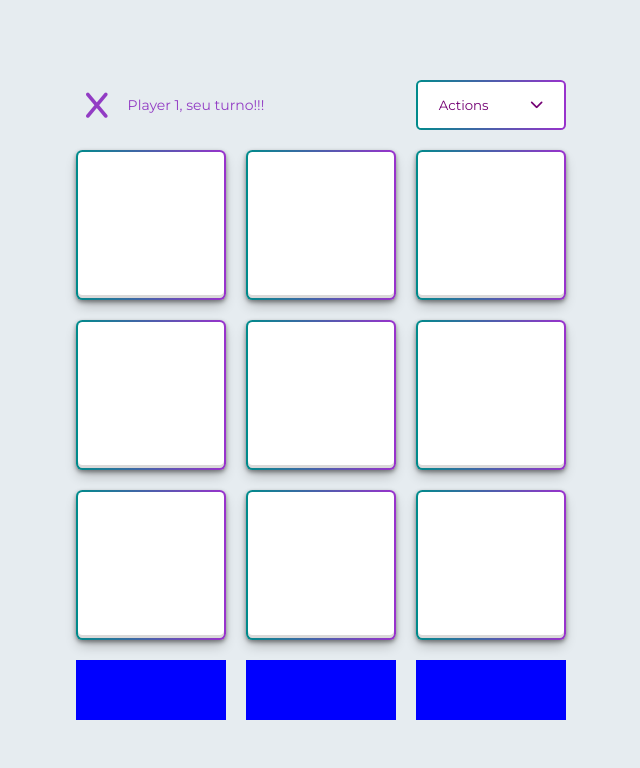
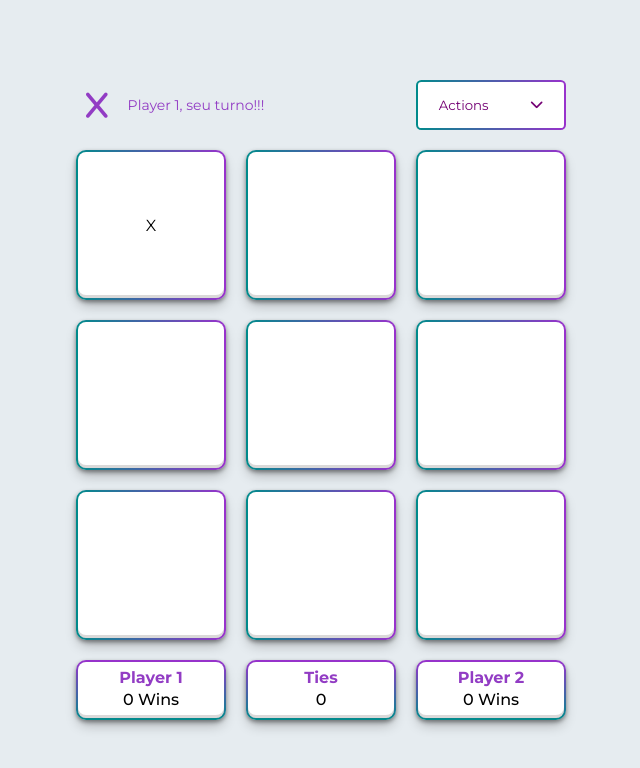
Before and after one commit to Gn112/FreeCodeProject, a plain HTML site: page index.html in a window 1280 px wide. Shown: the whole page, without its empty margins (319-959 px from the left). Drawn offline with Linux system fonts and the light colour scheme.

Commit message:
html e css prontos (acho)

```diff
--- a/css/main.css
+++ b/css/main.css
@@ -150,10 +150,72 @@ button:hover {
 .square {
     background: linear-gradient(white, white) padding-box,
         linear-gradient(to right, rgb(0, 139, 139), darkorchid) border-box;
-    border-radius: 0.4em;
+    border-radius: 10px;
     border: 2px solid transparent;
+    display: flex;
+    justify-content: center;
+    align-items: center;
+
+}
+
+.square:hover {
+    cursor: pointer;
+    background: linear-gradient(to top, rgb(186, 198, 207), rgba(204, 50, 204, 0.178)) padding-box,
+        linear-gradient(to right, rgb(186, 198, 207), rgb(204, 50, 204)) border-box;
 }
 
 .score {
-    background-color: blue;
+    background: linear-gradient(white, white) padding-box,
+        linear-gradient(to top, rgb(0, 139, 139), #9932cc) border-box;
+    border-radius: 10px;
+    border: 2px solid transparent;
+    display: flex;
+    justify-content: center;
+    flex-direction: column;
+    align-items: center;
 }
+
+.score p {
+    color: var(--turquoise);
+    font-weight: 700;
+}
+
+.score span {
+    margin: 3px;
+    font-weight: 500;
+}
+
+/* Modal styles - opens when game finishes  */
+
+.modal {
+    display: flex;
+    justify-content: center;
+    align-items: center;
+    position: fixed;
+    width: 100%;
+    height: 100%;
+    background-color: rgba(0, 0, 0, 0.6);
+  }
+
+  .modal-contents {
+    /* transform: translateY(-80px); */
+    height: 150px;
+    width: 100%;
+    max-width: 300px;
+    background-color: #2a4544;
+    border-radius: 20px;
+    display: flex;
+    flex-direction: column;
+    justify-content: center;
+    align-items: center;
+    gap: 20px;
+    color: white;
+    margin: 10px;
+  }
+
+  .modal-contents button {
+    padding: 10px;
+    background-color: var(--turquoise);
+    color: #2a4544;
+    border-radius: 3px;
+  }
--- a/index.html
+++ b/index.html
@@ -32,23 +32,40 @@
             </div>
 
             <!-- Grid de butões -->
-            <div id="1" class="square shadow"></div>
-            <div id="2" class="square shadow"></div>
-            <div id="3" class="square shadow"></div>
-            <div id="4" class="square shadow"></div>
-            <div id="5" class="square shadow"></div>
-            <div id="6" class="square shadow"></div>
-            <div id="7" class="square shadow"></div>
-            <div id="8" class="square shadow"></div>
-            <div id="9" class="square shadow"></div>
+            <div id="1" class="square shadow" data-id="square">X</div>
+            <div id="2" class="square shadow" data-id="square"></div>
+            <div id="3" class="square shadow" data-id="square"></div>
+            <div id="4" class="square shadow" data-id="square"></div>
+            <div id="5" class="square shadow" data-id="square"></div>
+            <div id="6" class="square shadow" data-id="square"></div>
+            <div id="7" class="square shadow" data-id="square"></div>
+            <div id="8" class="square shadow" data-id="square"></div>
+            <div id="9" class="square shadow" data-id="square"></div>
 
             <!-- Placar de score -->
-            <div class="score"></div>
-            <div class="score"></div>
-            <div class="score"></div>
+            <div class="score shadow">
+                <p>Player 1</p>
+                <span data-id="p1-wins">0 Wins</span>
+              </div>
+              <div class="score shadow">
+                <p>Ties</p>
+                <span data-id="ties">0</span>
+              </div>
+              <div class="score shadow">
+                <p>Player 2</p>
+                <span data-id="p2-wins">0 Wins</span>
+              </div>
+            </div>
         </div>
     </main>
 
     <footer></footer>
+
+    <div class="modal hidden" data-id="modal">
+        <div class="modal-contents">
+          <p data-id="modal-text">Player 1 wins!</p>
+          <button data-id="modal-btn">Play again</button>
+        </div>
+      </div>
 </body>
 </html>
```
Also changed, not shown: js/main.js (added).
